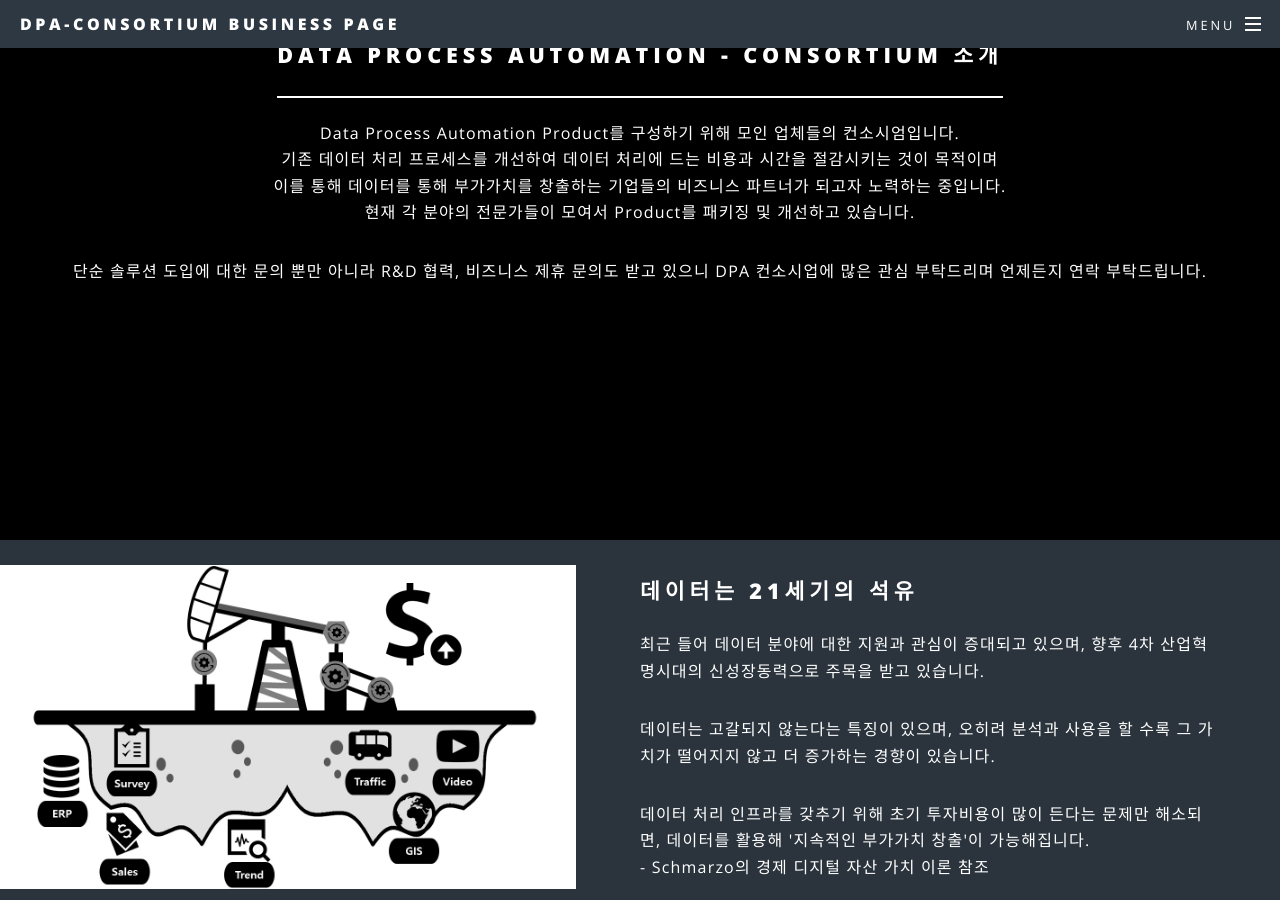
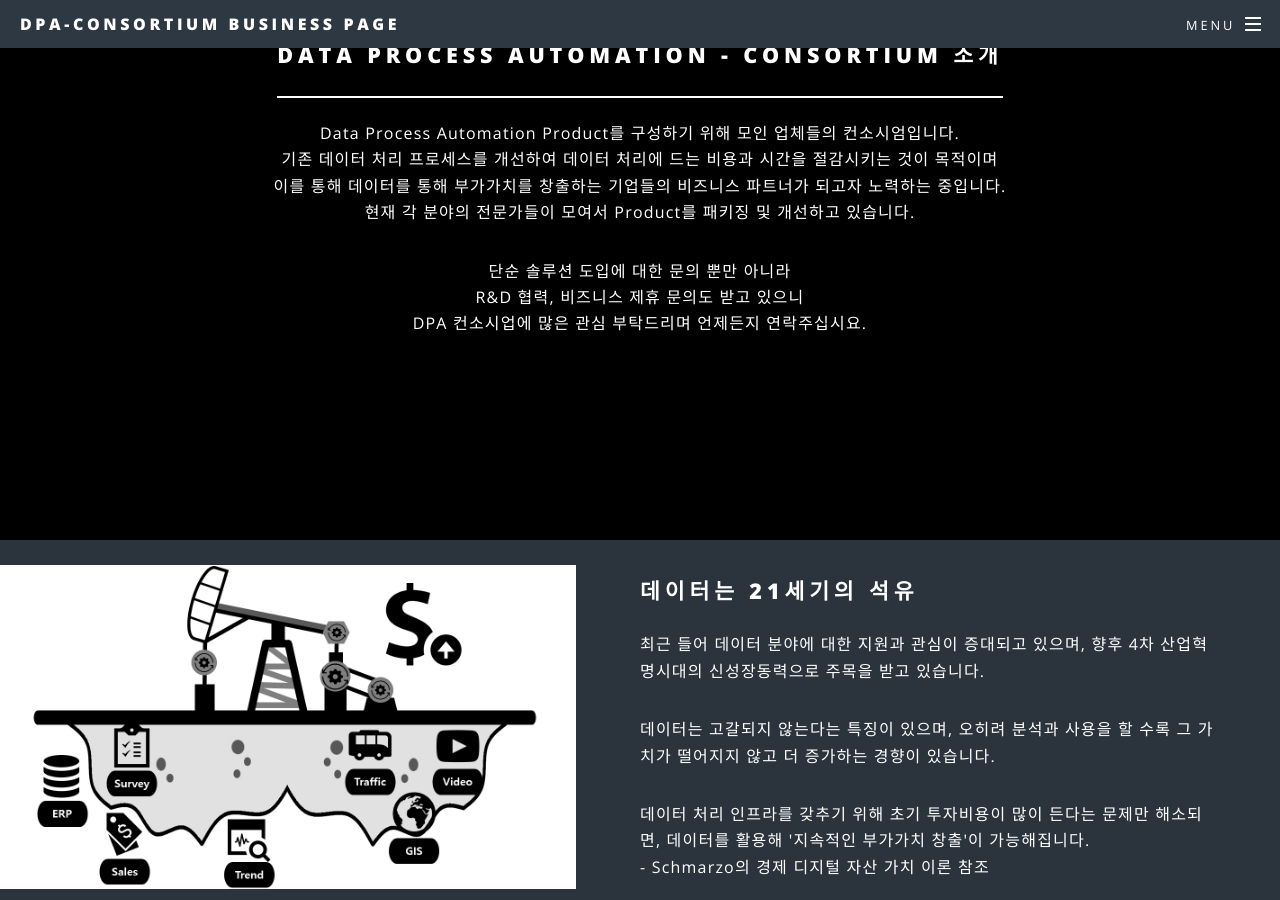
Before and after one commit to DPA-Alliance/DPA-Alliance.github.io, a Jekyll site: the page built from index.html, in a window 1280 px wide and 900 px high, scrolled down 960 px. Built offline with Jekyll 4.4.1, drawn with Linux system fonts in a browser that asks for light colours.

Commit message:
Update index.html

```diff
--- a/index.html
+++ b/index.html
@@ -23,8 +23,9 @@ layout: landing
 								   현재 각 분야의 전문가들이 모여서 Product를 패키징 및 개선하고 있습니다.
 								</p>
 								<p>
-								  단순 솔루션 도입에 대한 문의 뿐만 아니라 R&D 협력, 비즈니스 제휴 문의도 받고 있으니
-								  DPA 컨소시업에 많은 관심 부탁드리며 언제든지 연락 부탁드립니다.
+								  단순 솔루션 도입에 대한 문의 뿐만 아니라<br>
+								  R&D 협력, 비즈니스 제휴 문의도 받고 있으니<br>
+								  DPA 컨소시업에 많은 관심 부탁드리며 언제든지 연락주십시요.
 								</p>
 							</header>
 						</div>
```
